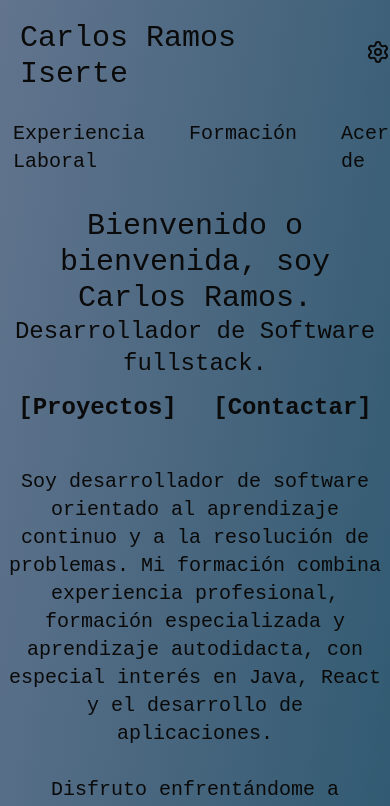
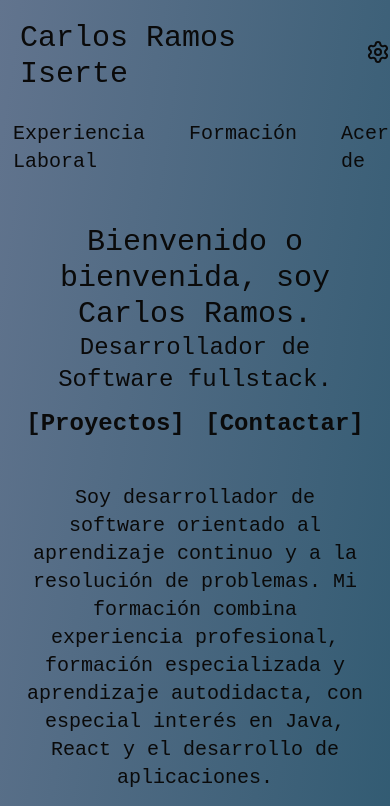
Before and after one commit to CarlosRamosDeveloper/portfolio, a React (Vite) app: page / in a window 390 px wide. Shown: the top 806 px of the page. Built offline with nearby package versions, Linux system fonts and the light colour scheme.

Commit message:
Implemented basic responsive design at framepage

```diff
--- a/src/components/custom/FramePage.tsx
+++ b/src/components/custom/FramePage.tsx
@@ -2,6 +2,6 @@ import { type PropsWithChildren } from 'react';
 
 export const FramePage = ({ children }: PropsWithChildren) => {
   return (
-    <div className="w-full mx-auto items-center max-w-3xl">{children}</div>
+    <div className="mx-auto w-full max-w-3xl p-4 sm:p-2 lg:p-0">{children}</div>
   );
 };
```
